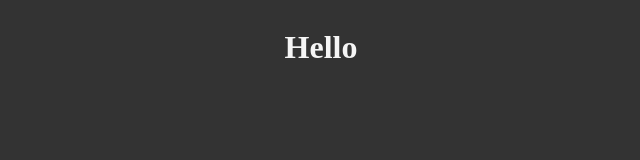
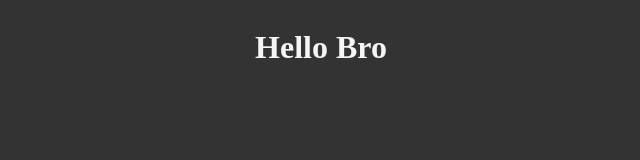
Before and after one commit to Yustisio-itsme/git-code-playground, a plain HTML site: page index.html in a window 1280 px wide. Shown: the whole page, without its empty margins (319-959 px from the left). Drawn offline with Linux system fonts and the light colour scheme.

```diff
--- a/index.html
+++ b/index.html
@@ -11,7 +11,7 @@
 </head>
 
 <body>
-    <h1>Hello</h1>
+    <h1>Hello Bro</h1>
 </body>
 
 </html>
```
